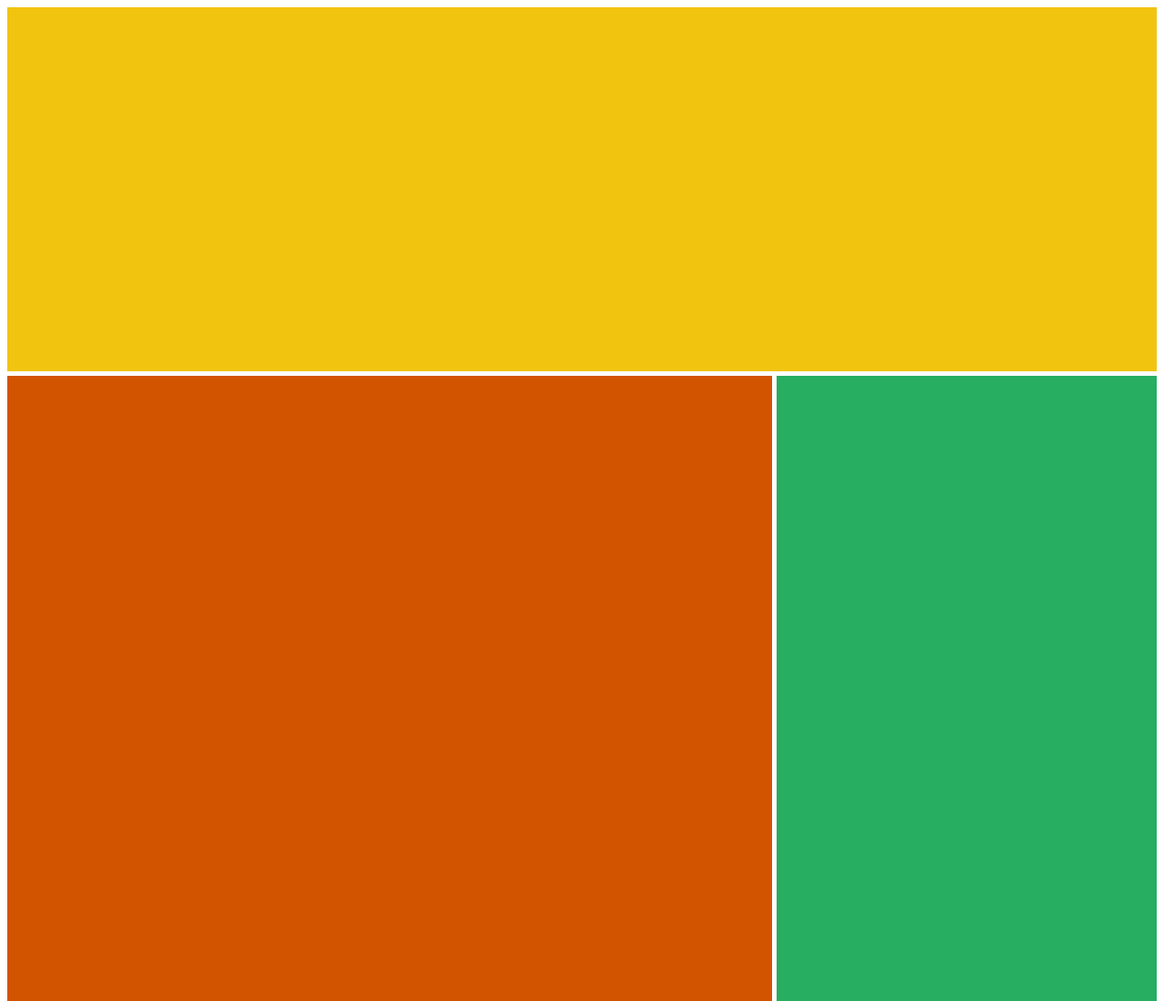
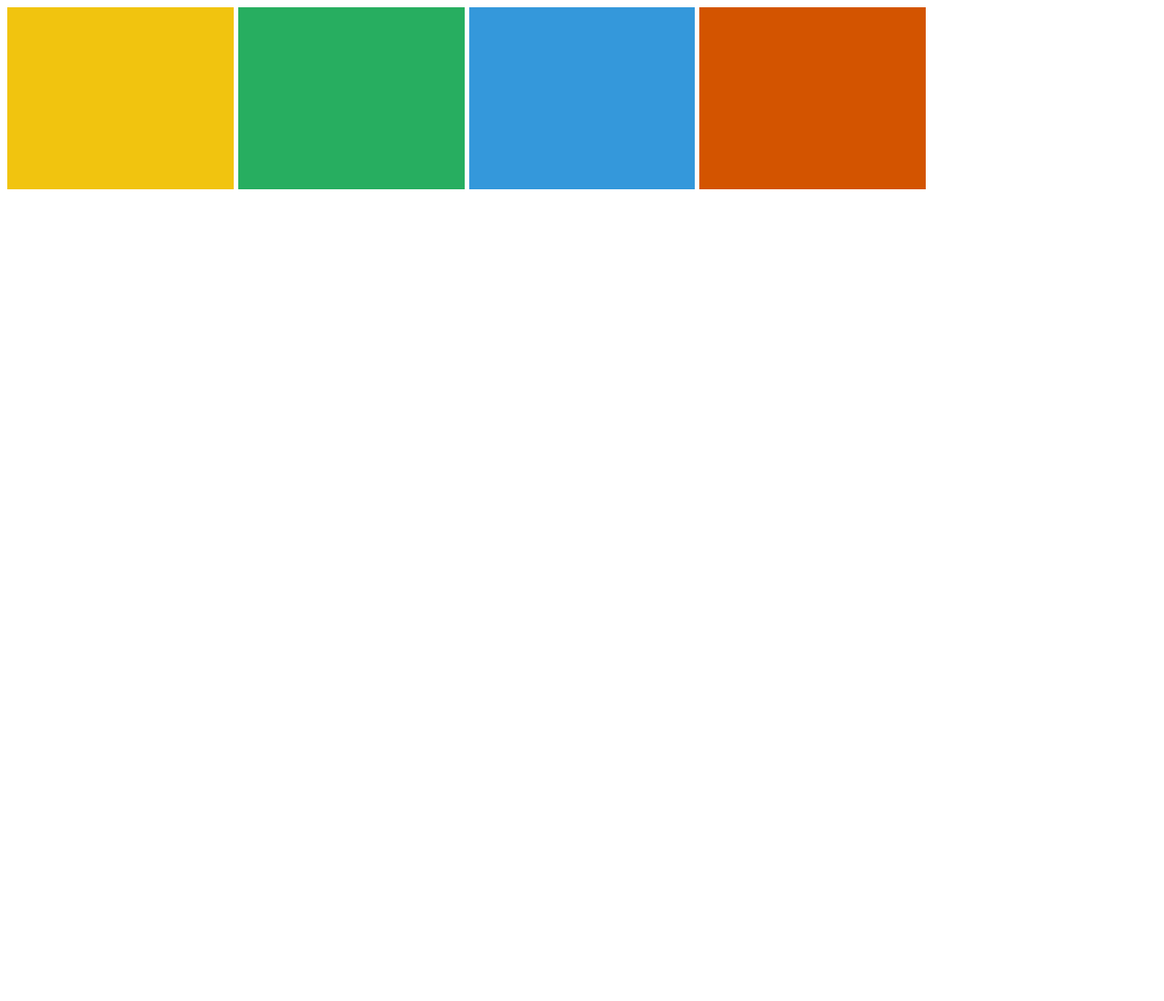
Before and after one commit to nakusha/css_practice, a plain HTML site: page grid.html in a window 1280 px wide. Shown: the top 1100 px of the page at 91% size. After the commit the page ends 800 px from the top, so only its background shows below. Drawn offline with Linux system fonts and the light colour scheme.

Commit message:
grid fr unit & repeat

```diff
--- a/grid.html
+++ b/grid.html
@@ -8,28 +8,20 @@
         <style>
             .father {
                 display: grid;
-                grid-auto-rows: 400px;
-
+                grid-auto-rows: 200px;
                 grid-gap: 5px;
-                grid-template-areas: "header header header"
-                                     "content content sidebar"
-                                     "content content sidebar"
-                                     "footer footer footer";
+                grid-template-columns: repeat(5, 1fr);
             }
             .first{
-                grid-area: header;
                 background-color: #f1c40f;
             }
             .second{
-                grid-area: sidebar;
                 background-color: #27ae60;
             }
             .third{
-                grid-area: footer;
                 background-color: #3498db;
             }
             .forth{
-                grid-area: content;
                 background-color: #d35400;
             }
         </style>
```
Also changed, not shown: README.md.
